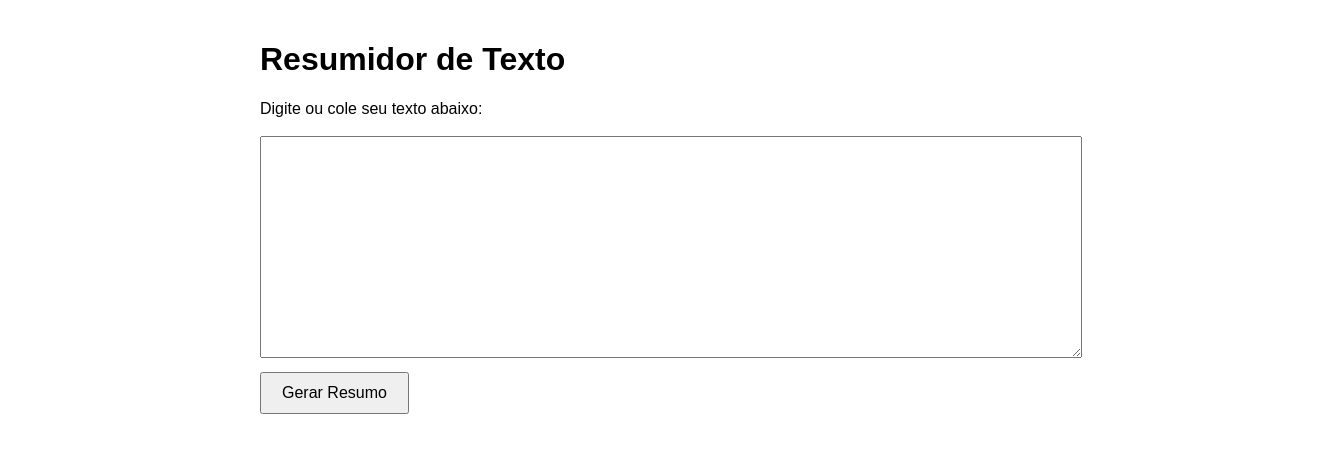
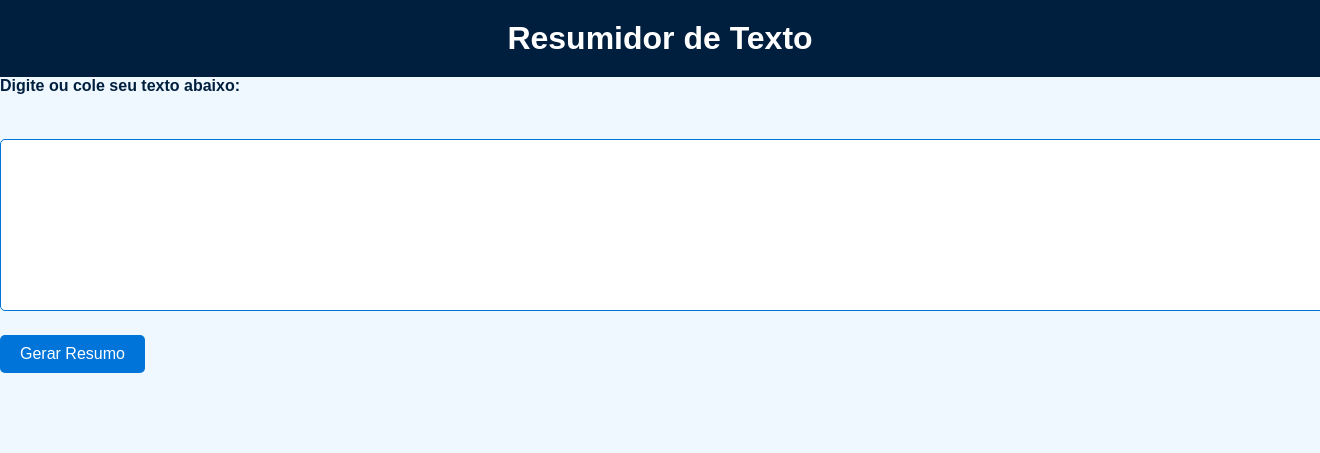
Before and after one commit to Kaiky1007/Resumo.K, a Flask app: page / in a window 1320 px wide. Shown: the top 453 px of that part. Run offline with Flask 2, Linux system fonts and the light colour scheme; the page is wider than the window, and the part outside it is not shown.

Commit message:
Update style.css

```diff
--- a/static/css/style.css
+++ b/static/css/style.css
@@ -1,26 +1,67 @@
   body {
+            background-color: #f0f8ff;
             font-family: Arial, sans-serif;
+            color: #000;
+            margin: 0;
+            padding: 0;
+        }
+
+        h1 {
+            text-align: center;
+            background-color: #001f3f;
+            color: white;
             padding: 20px;
+            margin: 0;
+        }
+
+        .container {
             max-width: 800px;
-    margin: auto;
+            margin: 30px auto;
+            padding: 80px;
+            background-color: white;
+            border: 2px solid #0074D9;
+            border-radius: 10px;
+            box-shadow: 0 0 10px rgba(0, 0, 0, 0.1);
+        }
+
+        label {
+            display: block;
+            margin-bottom: 8px;
+            font-weight: bold;
+            color: #001f3f;
         }
 
         textarea {
             width: 100%;
-    height: 200px;
+            height: 150px;
             padding: 10px;
+            margin-bottom: 20px;
+            border: 1px solid #0074D9;
+            border-radius: 5px;
+            resize: vertical;
             font-size: 16px;
         }
 
         button {
+            background-color: #0074D9;
+            color: white;
             padding: 10px 20px;
+            border: none;
+            border-radius: 5px;
             font-size: 16px;
-    margin-top: 10px;
+            cursor: pointer;
+            transition: background-color 0.3s ease;
         }
 
-.resumo {
+        button:hover {
+            background-color: #005fa3;
+        }
+
+        .resumo-box {
             margin-top: 30px;
-    background: #f0f0f0;
-    padding: 15px;
-    border-radius: 8px;
         }
+
+        #resumo {
+            background-color: #f0f8ff;
+            border: 1px solid #0074D9;
+        }
```
Lines whose indentation alone changed are shown as unchanged.
